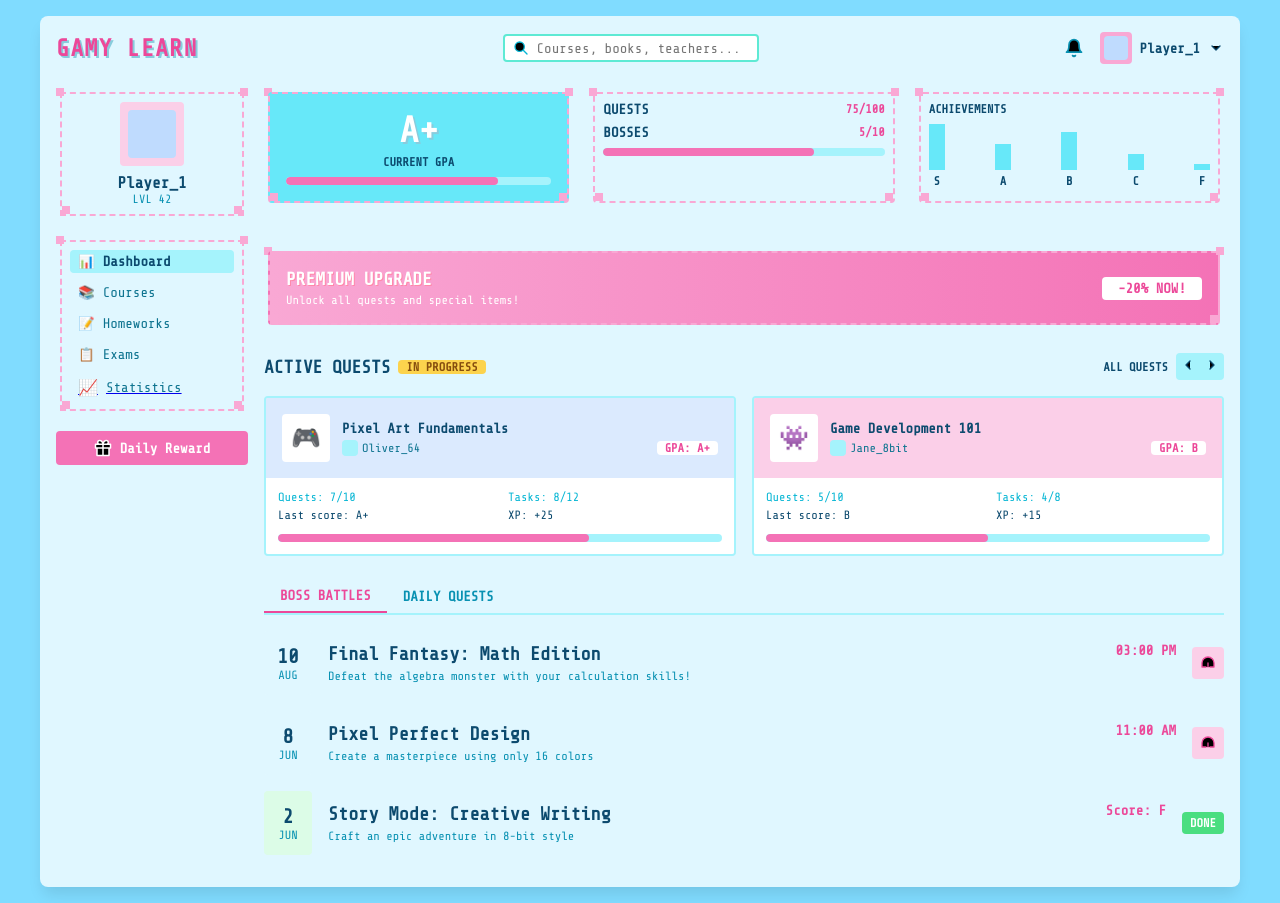
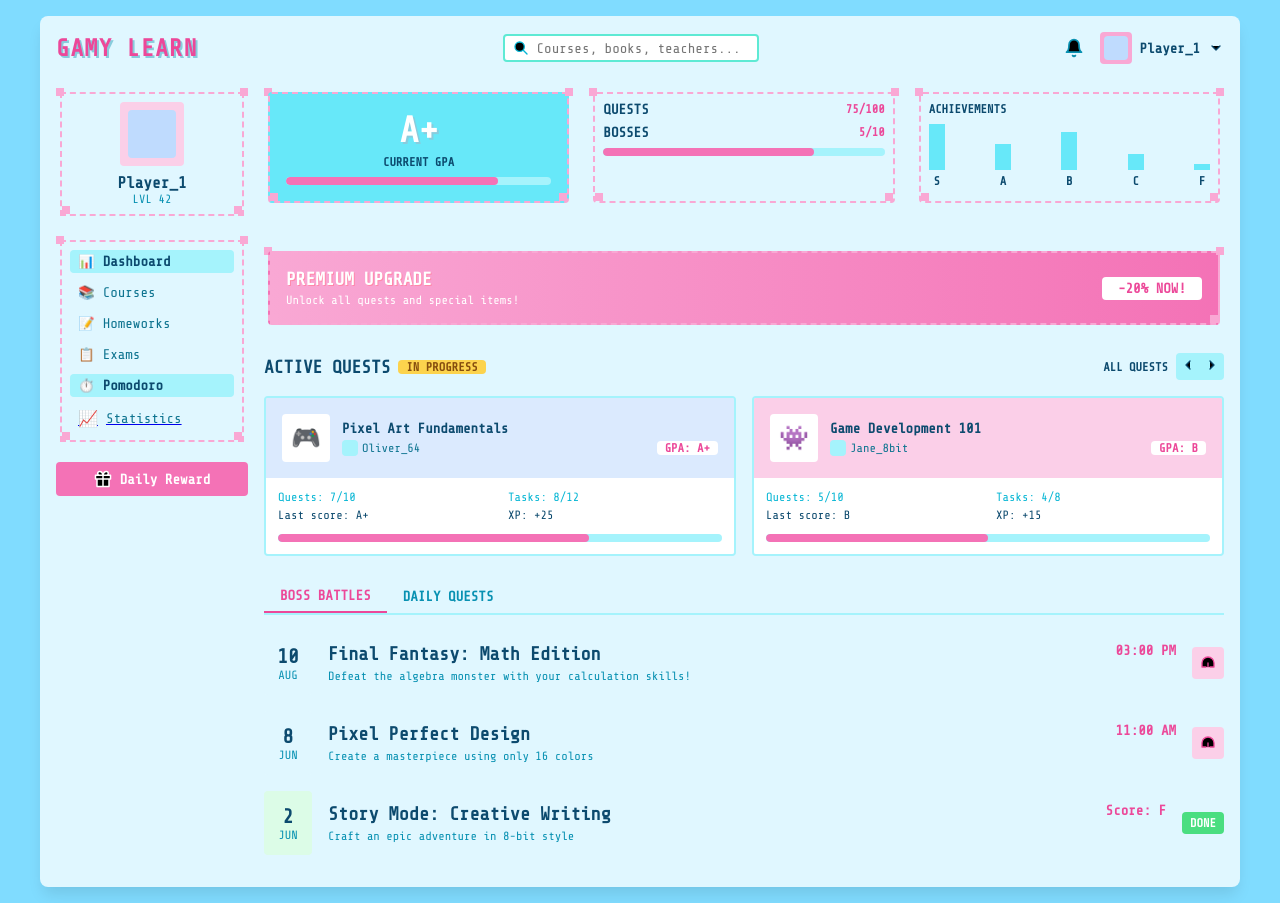
Before and after one commit to Drimtimm/cs-mini-project, a plain HTML site: page index.html in a window 1280 px wide. Drawn offline with nearby package versions, Linux system fonts and the light colour scheme; a script that the page names is missing.

Commit message:
Added the pomodoro

```diff
--- a/index.html
+++ b/index.html
@@ -75,6 +75,10 @@
                             <button class="menu-button" data-menu="exams">
                                 <span>📋</span>
                                 <span class="menu-label">Exams</span>
+                            </button>
+                            <button class="menu-button active" data-menu="pomodoro">
+                                <span>⏱️</span>
+                                <span class="menu-label">Pomodoro</span>
                             </button>
                             <a href="stats.html" class="menu-button" data-menu="statistics">
                                 <span>📈</span>
```
